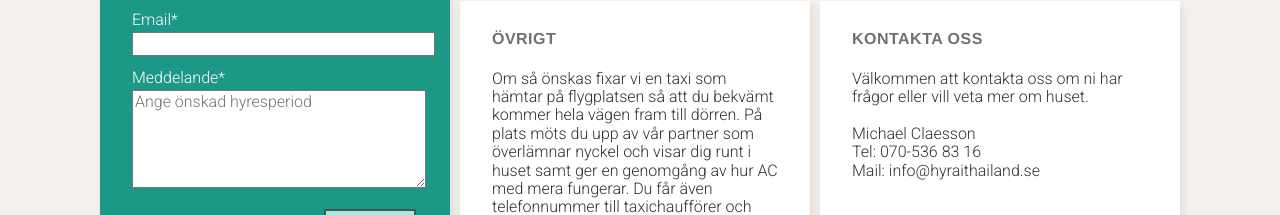
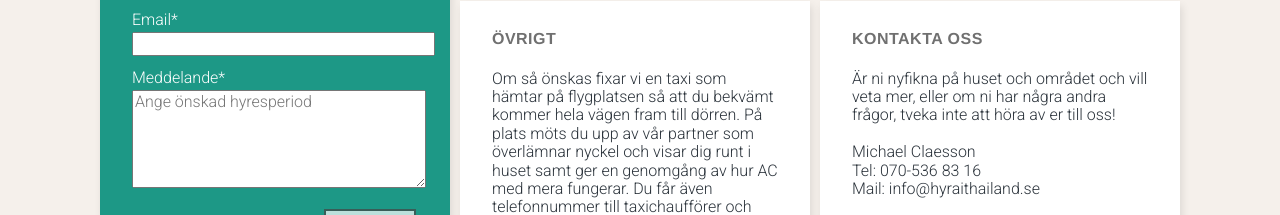
Before and after one commit to Henkenator/thailand, an Angular app: page /bokning in a window 1280 px wide. Shown: the part 635-850 px from the top of the page. Built offline with nearby package versions, Linux system fonts and the light colour scheme; a web font is replaced by a local one.

Commit message:
updated text

```diff
--- a/src/app/components/booking/booking.component.html
+++ b/src/app/components/booking/booking.component.html
@@ -172,7 +172,7 @@
       <h4>Kontakta oss</h4>
     </div>
     <p>
-      <span>Välkommen att kontakta oss om ni har frågor eller vill veta mer om huset.</span>
+      <span>Är ni nyfikna på huset och området och vill veta mer, eller om ni har några andra frågor, tveka inte att höra av er till oss!</span>
       <br>
       <br>
       <span>Michael Claesson</span>
```
